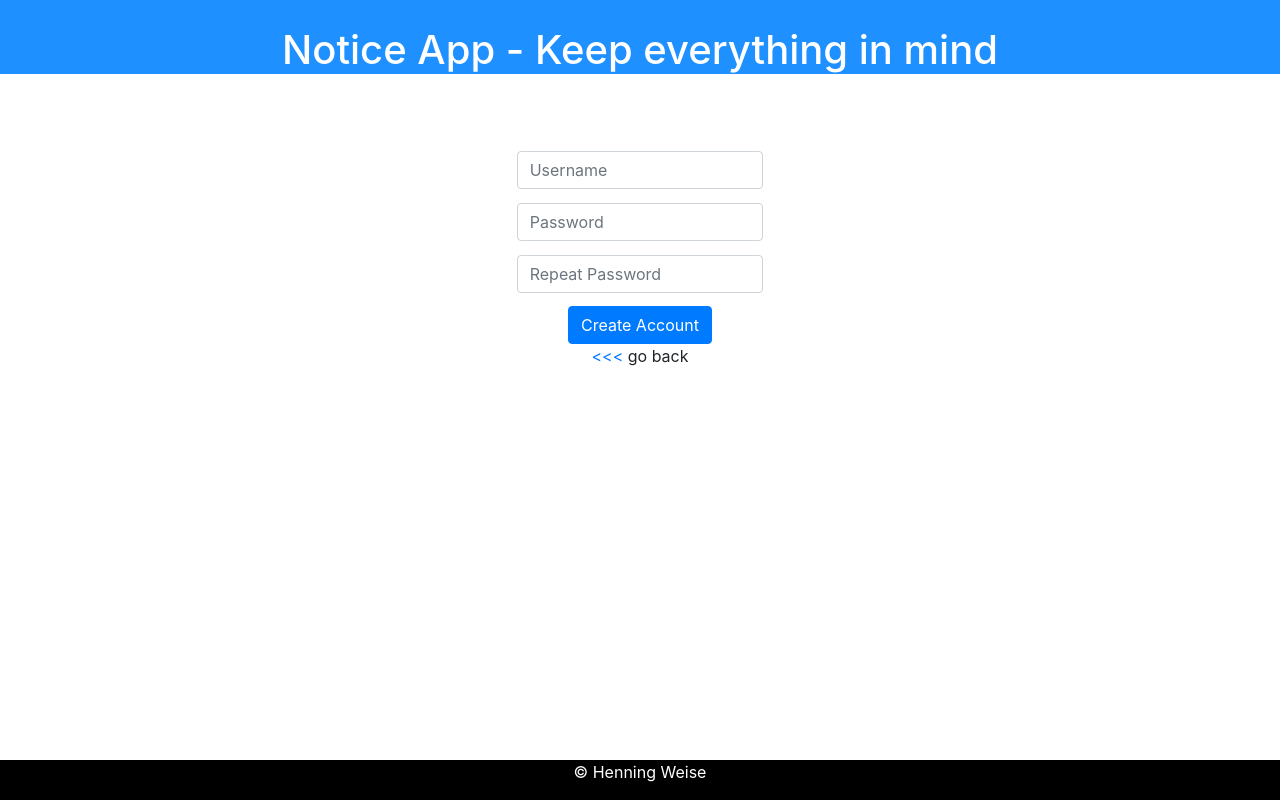
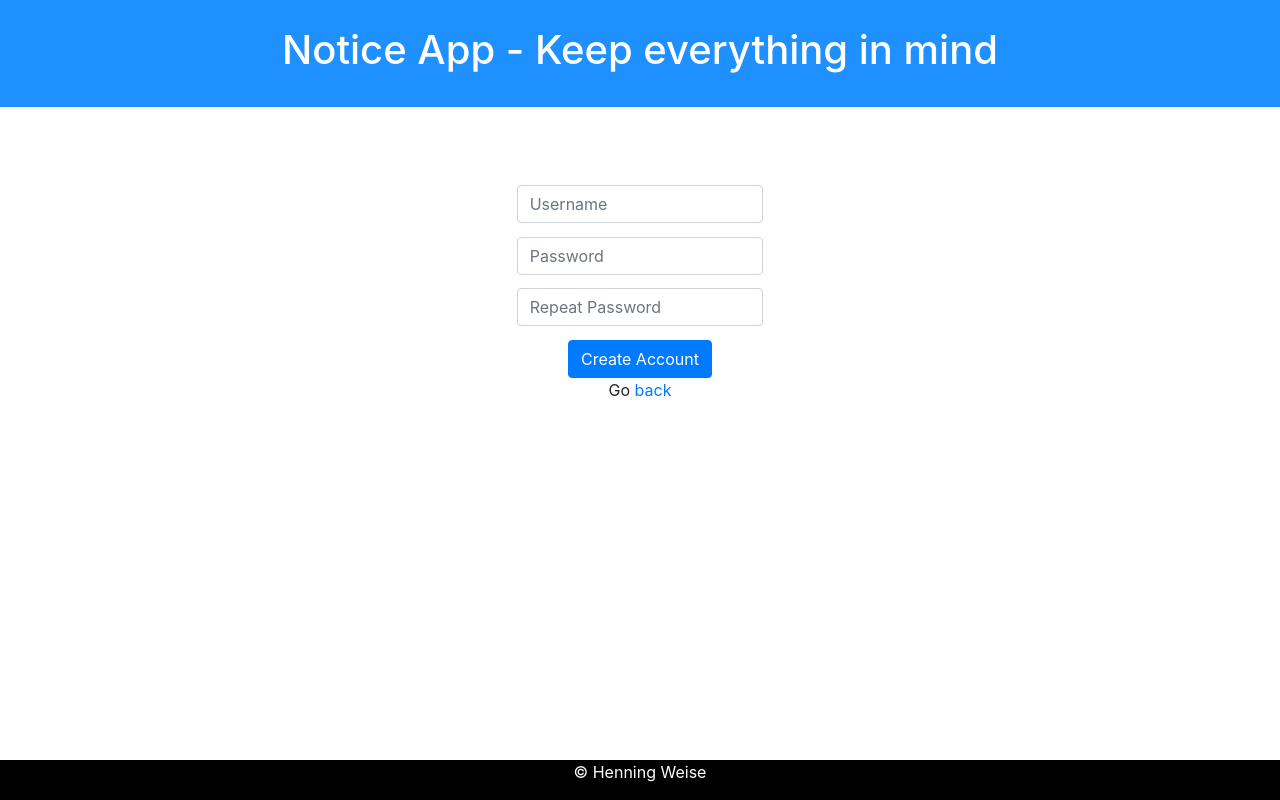
Before and after one commit to henning410/IT-Security-Lab, a plain HTML site: page client/register.html in a window 1280 px wide. Drawn offline with nearby package versions, Linux system fonts and the light colour scheme.

Commit message:
finished logic and design

```diff
--- a/client/register.html
+++ b/client/register.html
@@ -29,7 +29,7 @@
             <button type="button" class="btn btn-primary" onclick="createUser()">Create Account</button>
         </div>
         <div style="text-align: center">
-            <a href="login.html"><<<</a> go back
+            Go <a href="login.html">back</a>
         </div>
     </div>
 </div>
--- a/client/script.js
+++ b/client/script.js
@@ -150,6 +150,10 @@ async function submit() {
     }
 }
 
+function logout() {
+    window.location.href = "login.html";
+}
+
 //Method extract data from cookie
 function getCookie(key) {
     let name = key + "=";
--- a/client/styles.css
+++ b/client/styles.css
@@ -8,6 +8,13 @@
     margin-right: 40%;
 }
 .header {
+    background-color: dodgerblue;
+    text-align: center;
+    padding-top: 2%;
+    padding-bottom: 2%;
+    color: white;
+}
+.header1 {
     background-color: dodgerblue;
     text-align: center;
     padding-top: 2%;
@@ -55,9 +62,6 @@ h4 {
     margin-right: 3%;
     margin-bottom: 3%;
 }
-
-
-
 .footer {
     position: fixed;
     left: 0;
```
Also changed, not shown: client/mainpage.html (+2 -2 lines).
